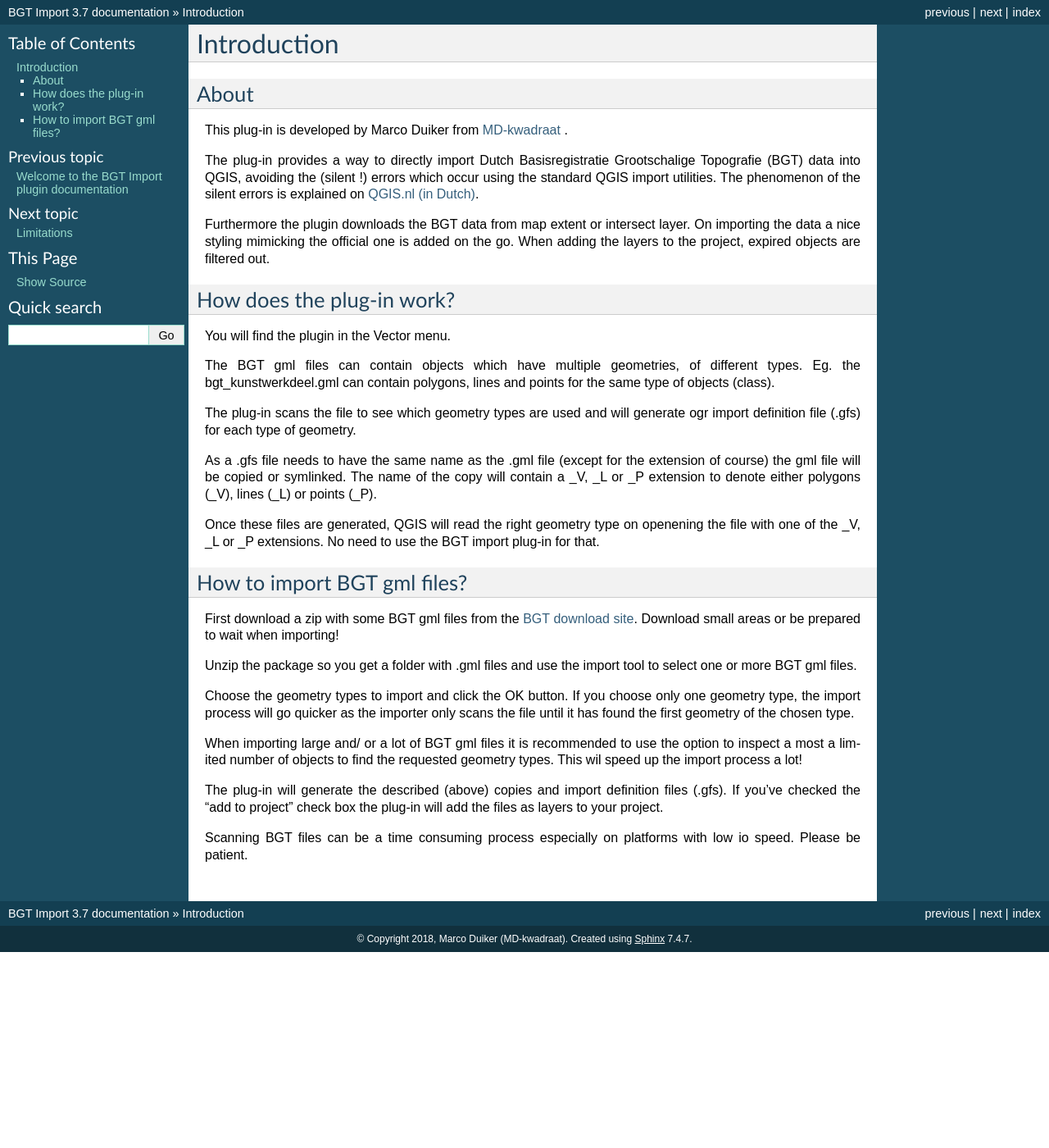
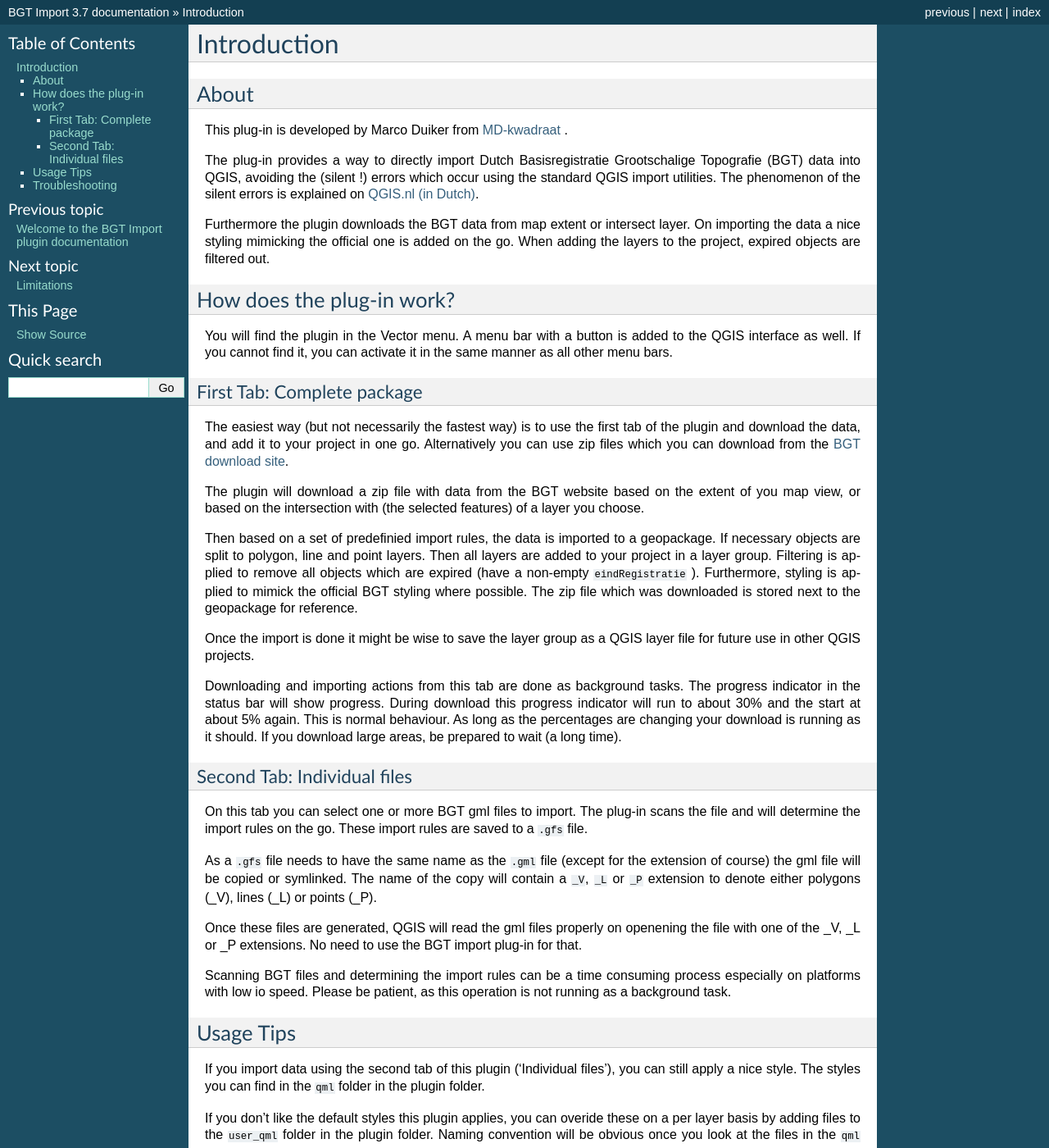
Before and after one commit to MarcoDuiker/QGIS_BGT_Import, a Sphinx documentation site: the page built from help/source/introduction.rst, in a window 1280 px wide and 1400 px high. Shown: the whole window at 82% size. Built offline with Sphinx 7.4.7, drawn with Linux system fonts in a browser that asks for light colours; formulas are drawn with MathJax 3; some of the changed text lies outside the part shown.

Commit message:
updated help

```diff
--- a/help/source/introduction.rst
+++ b/help/source/introduction.rst
@@ -13,27 +13,48 @@
 How does the plug-in work?
 ==========================
 
-You will find the plugin in the Vector menu.
-
-The BGT gml files can contain objects which have multiple geometries, of different types. Eg. the bgt_kunstwerkdeel.gml can contain polygons, lines and points for the same type of objects (class).
-
-The plug-in scans the file to see which geometry types are used and will generate ogr import definition file (.gfs) for each type of geometry.
-
-As a .gfs file needs to have the same name as the .gml file (except for the extension of course) the gml file will be copied or symlinked. The name of the copy will contain a _V, _L or _P extension to denote either polygons (_V), lines (_L) or points (_P).
-
-Once these files are generated, QGIS will read the right geometry type on openening the file with one of the _V, _L or _P extensions. No need to use the BGT import plug-in for that.
+You will find the plugin in the Vector menu. A menu bar with a button is added to the QGIS interface as well. If you cannot find it, you can activate it in the same manner as all other menu bars.
 
 
-How to import BGT gml files?
-============================
-First download a zip with some BGT gml files from the `BGT download site <https://www.pdok.nl/nl/producten/pdok-downloads/download-basisregistratie-grootschalige-topografie>`_. Download small areas or be prepared to wait when importing!
+First Tab: Complete package
+---------------------------
 
-Unzip the package so you get a folder with .gml files and use the import tool to select one or more BGT gml files.
+The easiest way (but not necessarily the fastest way) is to use the first tab of the plugin and download the data, and add it to your project in one go. Alternatively you can use zip files which you can download from the `BGT download site <https://www.pdok.nl/nl/producten/pdok-downloads/download-basisregistratie-grootschalige-topografie>`_.
 
-Choose the geometry types to import and click the OK button. If you choose only one geometry type, the import process will go quicker as the importer only scans the file until it has found the first geometry of the chosen type.
+The plugin will download a zip file with data from the BGT website based on the extent of you map view, or based on the intersection with (the selected features) of a layer you choose.
 
-When importing large and/ or a lot of BGT gml files it is recommended to use the option to inspect a most a limited number of objects to find the requested geometry types. This wil speed up the import process a lot!
+Then based on a set of predefinied import rules, the data is imported to a geopackage. If necessary objects are split to polygon, line and point layers. Then all layers are added to your project in a layer group. Filtering is applied to remove all objects which are expired (have a non-empty ``eindRegistratie`` ). Furthermore, styling is applied to mimick the official BGT styling where possible. The zip file which was downloaded is stored next to the geopackage for reference.
 
-The plug-in will generate the described (above) copies and import definition files (.gfs). If you've checked the "add to project" check box the plug-in will add the files as layers to your project.
+Once the import is done it might be wise to save the layer group as a QGIS layer file for future use in other QGIS projects.
 
-Scanning BGT files can be a time consuming process especially on platforms with low io speed. Please be patient.
+Downloading and importing actions from this tab are done as background tasks. The progress indicator in the status bar will show progress. During download this progress indicator will run to about 30% and the start at about 5% again. This is normal behaviour. As long as the percentages are changing your download is running as it should. If you download large areas, be prepared to wait (a long time).
+
+
+Second Tab: Individual files
+----------------------------
+
+On this tab you can select one or more BGT gml files to import. The plug-in scans the file and will determine the import rules on the go. These import rules are saved to a ``.gfs`` file.
+
+As a ``.gfs`` file needs to have the same name as the ``.gml`` file (except for the extension of course) the gml file will be copied or symlinked. The name of the copy will contain a ``_V``, ``_L`` or ``_P`` extension to denote either polygons (_V), lines (_L) or points (_P).
+
+Once these files are generated, QGIS will read the gml files properly on openening the file with one of the _V, _L or _P extensions. No need to use the BGT import plug-in for that.
+
+Scanning BGT files and determining the import rules can be a time consuming process especially on platforms with low io speed. Please be patient, as this operation is not running as a background task.
+
+
+Usage Tips
+==========
+
+If you import data using the second tab of this plugin ('Individual files'), you can still apply a nice style. The styles you can find in the ``qml`` folder in the plugin folder.
+
+If you don't like the default styles this plugin applies, you can overide these on a per layer basis by adding files to the ``user_qml`` folder in the plugin folder. Naming convention will be obvious once you look at the files in the ``qml`` folder in the plugin folder.
+
+
+Troubleshooting
+================
+
+The BGT is a complex dataset to import into a GIS package. Things can go wrong. See the limitations in this help and the `issues list <https://github.com/MarcoDuiker/QGIS_BGT_Import/issues>`_. if you think something went wrong.
+
+If you need to investigate an import which seems of, first use the second tab of this plugin ('Individual files') WITHOUT SETTING A MAXIMUM NUMBER OF GEOMETRIES TO INSPECT to import this file without the predefined import rules. If the file then imports well, please report the issue on the `issues list <https://github.com/MarcoDuiker/QGIS_BGT_Import/issues>`_, and make the ``.gml`` file available.
+
+If the import still seems to be wrong then check if the import is really wrong, are that there is a mistake in the data. Most of the time you can find out by inspecting an object in the ``.gml`` file, and the imported version of this object. If you then find out that the import is wrong, please report the issue on the `issues list <https://github.com/MarcoDuiker/QGIS_BGT_Import/issues>`_, and make the ``.gml`` file available.
```
Also changed, not shown: help/source/FAQ.rst (+25 -3 lines), help/source/limitations.rst (+6 -1 lines), 14 other files.
